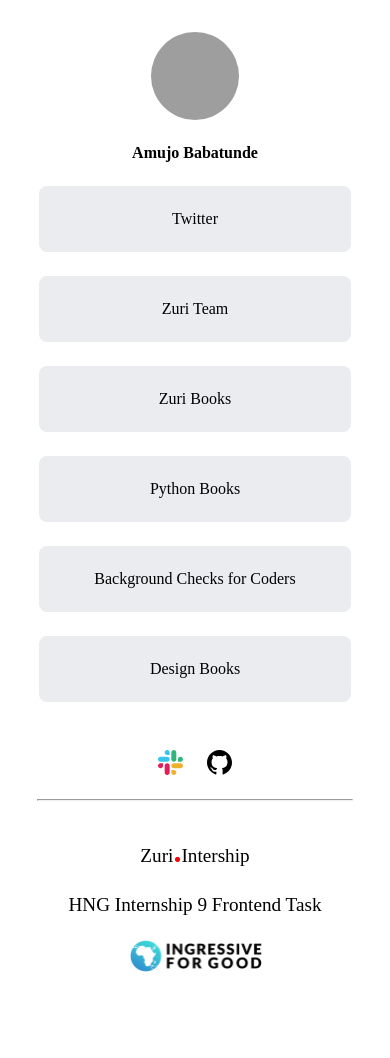
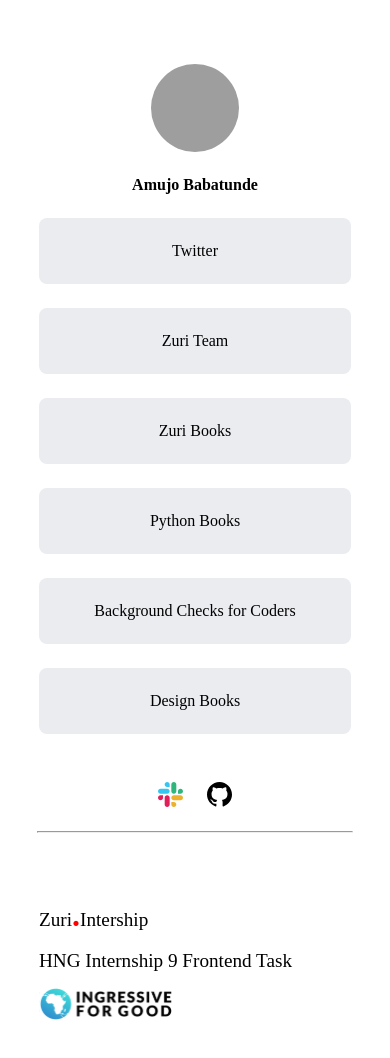
Before and after one commit to M-E-J-O-R/hng_task1, a React (Create React App) app: page / in a window 390 px wide. Shown: the top 1058 px of the page. Before the commit the page ends 1004 px from the top, so only its background shows below. Built offline with nearby package versions, Linux system fonts and the light colour scheme; grey boxes are pictures that could not be loaded.

Commit message:
Revert "changed some the footer  design"
This reverts commit 47c344a45e36bcbe2d263af2a8c5e532ad869bd0.

```diff
--- a/src/styles/app.css
+++ b/src/styles/app.css
@@ -89,7 +89,7 @@
 
 @media screen and (max-width: 700px) {
   .App {
-    padding: 2rem 0 0 0;
+    padding: 4rem 0;
   }
   .App hr {
     display: block;
@@ -101,8 +101,8 @@
   .zuri_footer {
     width: 80vw;
     border: 0;
-    padding: 0;
     flex-direction: column;
-    gap: 1.5rem;
+    gap: 1rem;
+    align-items: flex-start;
   }
 }/*# sourceMappingURL=app.css.map */
--- a/src/styles/app.scss
+++ b/src/styles/app.scss
@@ -91,7 +91,7 @@
 
 @media screen and (max-width: 700px) {
   .App {
-    padding: 2rem 0 0 0;
+    padding: 4rem 0;
     hr {
       display: block;
       width: 90%;
@@ -103,9 +103,8 @@
   .zuri_footer {
     width: 80vw;
     border: 0;
-    padding: 0;
     flex-direction: column;
-    gap: 1.5rem;
-
+    gap: 1rem;
+    align-items: flex-start;
   }
 }
```
Also changed, not shown: 1 other file (tests, documents, lock files or other folders).
